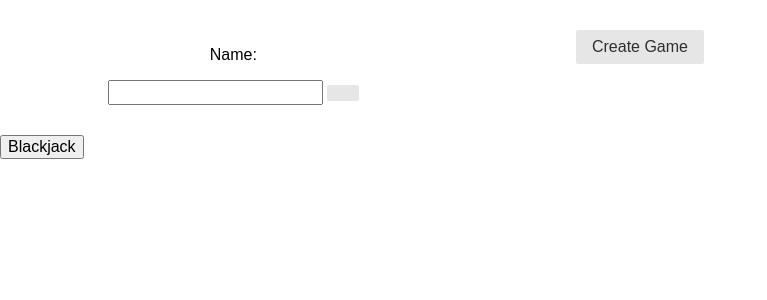
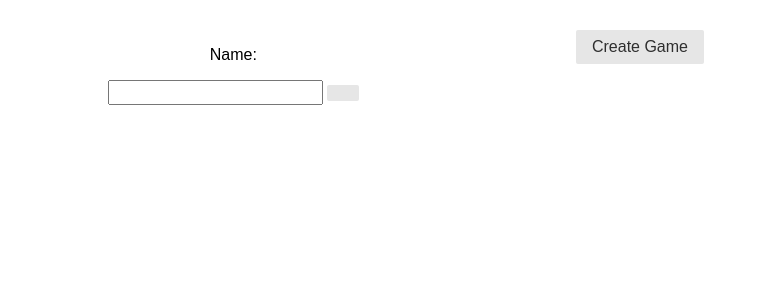
Before and after one commit to shoryamalani/moody_shared_and_alumni, a Flask app: page / in a window 1280 px wide. Shown: the top 300 px of the page, without its empty margins (0-767 px from the left). Run offline with Flask 2, Linux system fonts and the light colour scheme; some libraries are stand-ins or nearby versions.

Commit message:
adding index.html changes

```diff
--- a/shared/playing_cards/templates/index.html
+++ b/shared/playing_cards/templates/index.html
@@ -29,8 +29,8 @@ integrity="sha256-yr4fRk/GU1ehYJPAs8P4JlTgu0Hdsp4ZKrx8bDEDC3I=" -->
             </div>
         </div>
     </div>
-    <div id="pick_game">
-        <button onclick="create_game('Blackjack');" ">Blackjack</button>
+    <div id="pick_game" hidden=true>
+        <button onclick="create_game('blackjack');" ">Blackjack</button>
     </div>
 </body>
 <script src="../static/script.js "></script>
```
